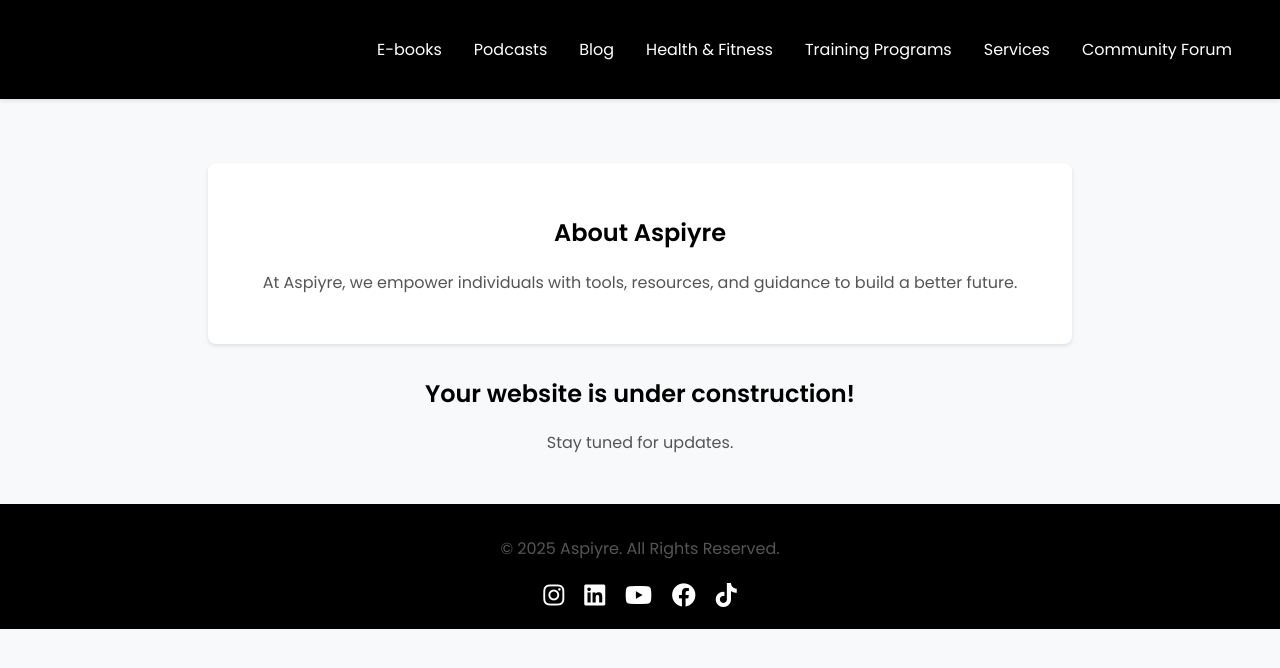
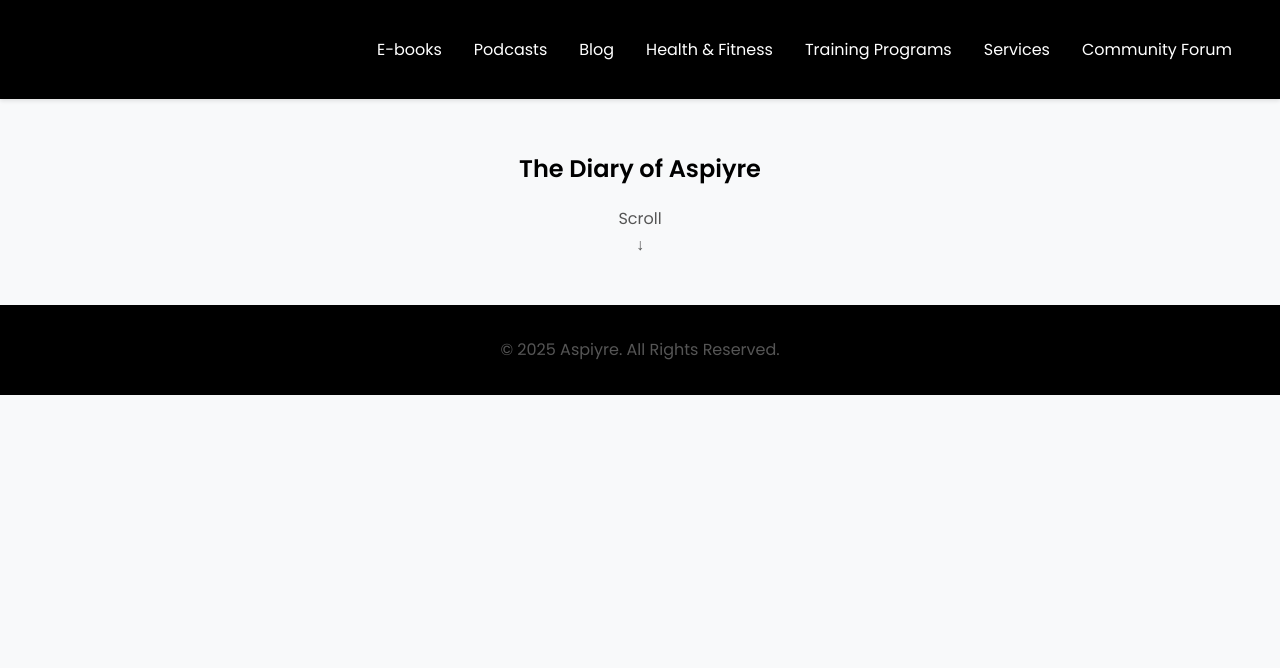
Before and after one commit to EdsonC27-0/Aspiyre, a plain HTML site: page index.html in a window 1280 px wide. Drawn offline with Linux system fonts and the light colour scheme.

Commit message:
Update index.html

```diff
--- a/index.html
+++ b/index.html
@@ -6,11 +6,10 @@
     <title>Aspiyre</title>
     <link href="https://fonts.googleapis.com/css2?family=Poppins:wght@300;400;600&display=swap" rel="stylesheet">
     <link rel="stylesheet" href="style.css">
-   <link href="https://cdnjs.cloudflare.com/ajax/libs/font-awesome/5.15.4/css/all.min.css" rel="stylesheet">
 </head>
 <body>
     <header>
-        <h1>Welcome to Aspiyre</h1>
+        <h1>Aspiyre</h1>
         <nav>
             <ul>
                 <li><a href="ebooks/index.html">E-books</a></li>
@@ -23,23 +22,17 @@
             </ul>
         </nav>
     </header>
-    <main class="container">
-        <section class="intro">
-            <h2>About Aspiyre</h2>
-            <p>At Aspiyre, we empower individuals with tools, resources, and guidance to build a better future.</p>
+    <main>
+        <!-- Hero Section -->
+        <section class="hero">
+            <div class="hero-content">
+                <h2>The Diary of Aspiyre</h2>
+                <p class="scroll-indicator">Scroll <br> <span>&#8595;</span></p>
+            </div>
         </section>
-        <h2>Your website is under construction!</h2>
-        <p>Stay tuned for updates.</p>
     </main>
     <footer>
         <p>&copy; 2025 Aspiyre. All Rights Reserved.</p>
-        <div class="social-icons">
-    <a href="https://instagram.com" target="_blank" aria-label="Instagram"><i class="fab fa-instagram"></i></a>
-    <a href="https://linkedin.com" target="_blank" aria-label="LinkedIn"><i class="fab fa-linkedin"></i></a>
-    <a href="https://youtube.com" target="_blank" aria-label="YouTube"><i class="fab fa-youtube"></i></a>
-    <a href="https://facebook.com" target="_blank" aria-label="Facebook"><i class="fab fa-facebook"></i></a>
-    <a href="https://tiktok.com" target="_blank" aria-label="TikTok"><i class="fab fa-tiktok"></i></a>
-        </div>
     </footer>
 </body>
 </html>
```
